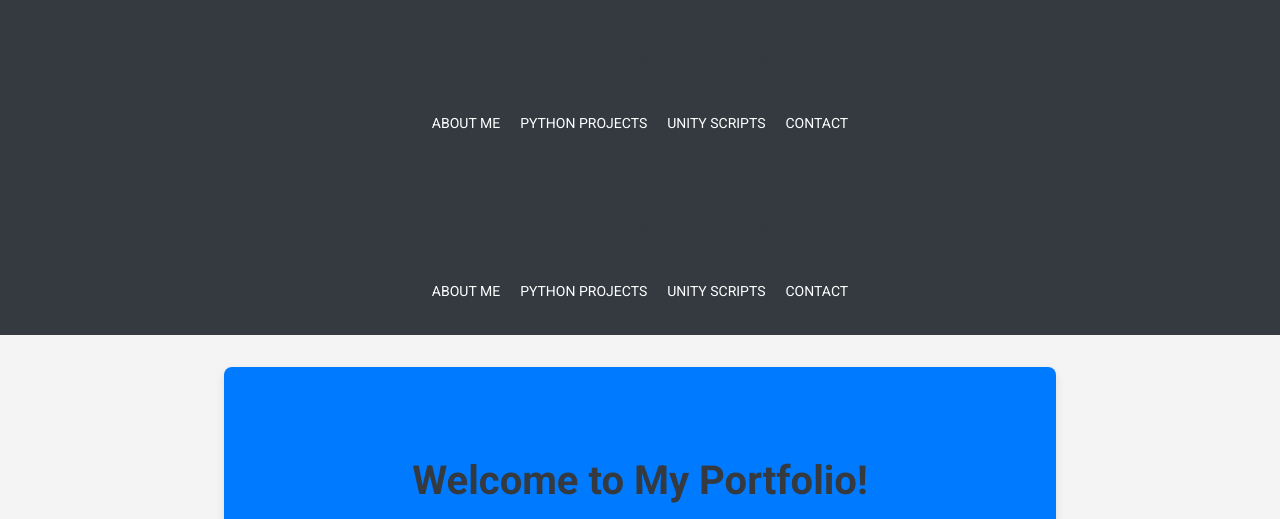
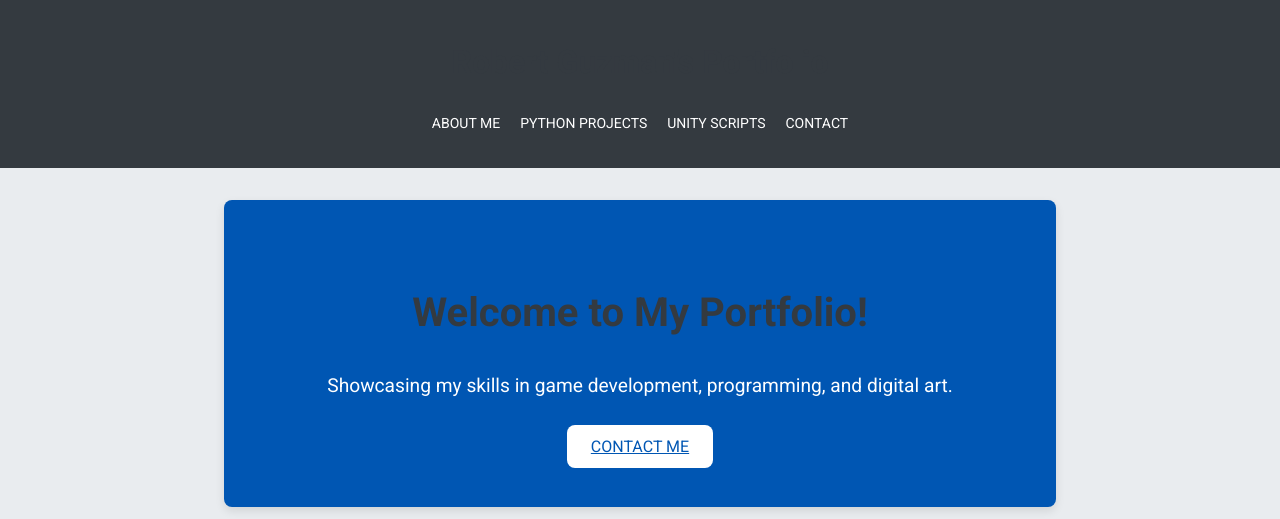
Before and after one commit to Bobby-Gman/Guzman-portfolio, a Jekyll site: the page built from index.md, in a window 1280 px wide and 1400 px high. Shown: the top 519 px of the window. Built offline with Jekyll 4.4.1, drawn with Linux system fonts in a browser that asks for light colours; some of the changed text lies outside the part shown; grey boxes are pictures that could not be loaded.

Commit message:
formatting fix

```diff
--- a/_layouts/default.html
+++ b/_layouts/default.html
@@ -22,11 +22,6 @@
     <main>{{ content }}</main>
 
     <footer>
-      <div class="site-links">
-        {% for file in site.static_files %}
-        <a href="{{ file.path }}">{{ file.name }}</a>
-        {% endfor %}
-      </div>
       <p>© 2024 Robert Guzman. All rights reserved.</p>
     </footer>
   </body>
--- a/index.md
+++ b/index.md
@@ -4,18 +4,6 @@ title: Home
 ---
 
 <link rel="stylesheet" href="styles/main.css">
-
-<header>
-  <h1>Robert Guzman's Portfolio</h1>
-  <nav>
-    <ul>
-      <li><a href="#about-me">About Me</a></li>
-      <li><a href="#python-projects">Python Projects</a></li>
-      <li><a href="#unity-scripts">Unity Scripts</a></li>
-      <li><a href="#contact">Contact</a></li>
-    </ul>
-  </nav>
-</header>
 
 <section class="hero">
   <h2>Welcome to My Portfolio!</h2>
@@ -85,7 +73,3 @@ title: Home
     💼 <a href="https://www.linkedin.com/in/robert-guzman-designer/">LinkedIn</a>
   </p>
 </section>
-
-<footer>
-  <p>© 2024 Robert Guzman. All rights reserved.</p>
-</footer>
--- a/styles/main.css
+++ b/styles/main.css
@@ -1,10 +1,9 @@
-/* Base Styles */
 @import url("https://fonts.googleapis.com/css2?family=Roboto:wght@400;700&display=swap");
 
 :root {
-  --primary-color: #007bff;
+  --primary-color: #0056b3;
   --secondary-color: #343a40;
-  --background-color: #f4f4f4;
+  --background-color: #e9ecef;
   --text-color: #333;
 }
 
@@ -15,6 +14,7 @@ body {
   background-color: var(--background-color);
   margin: 0;
   padding: 0;
+  scroll-behavior: smooth;
 }
 
 h1,
@@ -23,12 +23,14 @@ h3 {
   color: var(--secondary-color);
 }
 
-/* Navigation */
 header {
   background: var(--secondary-color);
   color: #fff;
   padding: 1rem 0;
   text-align: center;
+  position: sticky;
+  top: 0;
+  z-index: 1000;
 }
 
 header nav ul {
@@ -55,7 +57,6 @@ header nav ul li a:hover {
   color: var(--primary-color);
 }
 
-/* Hero Section */
 .hero {
   text-align: center;
   padding: 3rem 1rem;
@@ -90,7 +91,6 @@ header nav ul li a:hover {
   transform: scale(1.05);
 }
 
-/* Sections */
 section {
   padding: 2rem;
   margin: 2rem auto;
@@ -112,7 +112,6 @@ section p {
   margin: 1rem 0;
 }
 
-/* Projects */
 .projects {
   display: grid;
   grid-template-columns: repeat(auto-fit, minmax(250px, 1fr));
@@ -128,8 +127,10 @@ section p {
 }
 
 .project:hover {
-  transform: translateY(-5px);
+  transform: scale(1.05);
   box-shadow: 0 8px 16px rgba(0, 0, 0, 0.2);
+  background: var(--primary-color);
+  color: #fff;
 }
 
 .project h3 {
```
